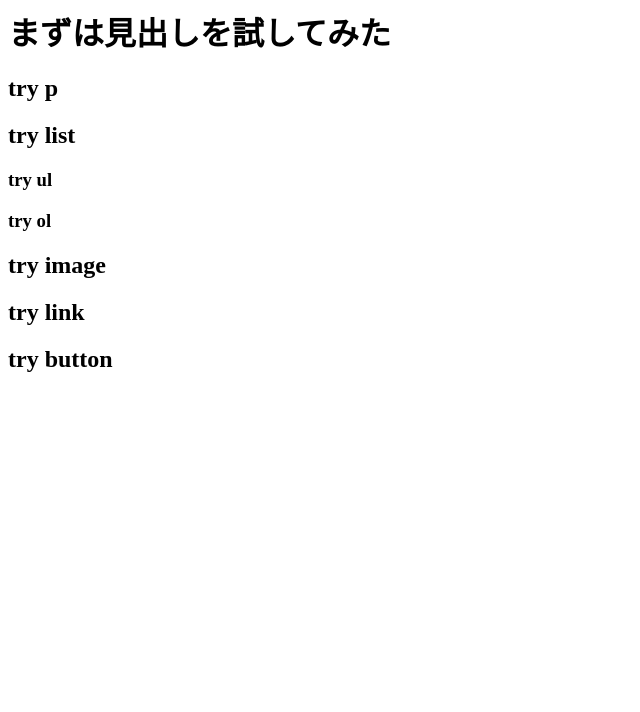
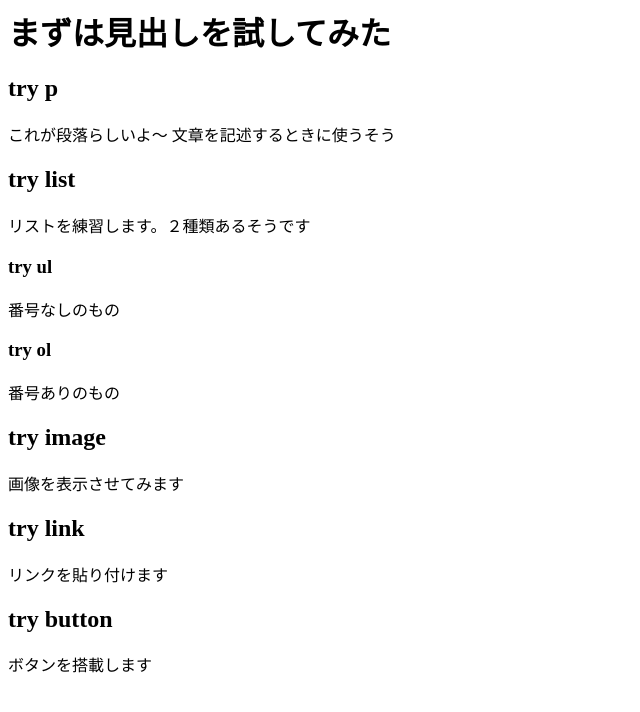
Before and after one commit to syu-kwsk/JavaScript-study, a plain HTML site: page html/src/homepage.html in a window 1280 px wide. Shown: the whole page, without its empty margins (0-640 px from the left). Drawn offline with Linux system fonts and the light colour scheme.

Commit message:
Explain each headers

```diff
--- a/html/src/homepage.html
+++ b/html/src/homepage.html
@@ -9,17 +9,26 @@
   <body>
     <h1> まずは見出しを試してみた</h1>
     <h2>try p</h2>
+    <p>これが段落らしいよ〜
+      文章を記述するときに使うそう
+    </p>
 
     <h2>try list</h2>
+    <p>リストを練習します。２種類あるそうです</p>
 
-     <h3>try ul</h3>
-     <h3>try ol</h3>
+    <h3>try ul</h3>
+    <p>番号なしのもの</p>
+    <h3>try ol</h3>
+    <p>番号ありのもの</p>
 
     <h2>try image</h2>
+    <p>画像を表示させてみます</p>
 
     <h2>try link</h2>
+    <p>リンクを貼り付けます</p>
 
     <h2>try button</h2>
+    <p>ボタンを搭載します</p>
 
 
   </body>
```
